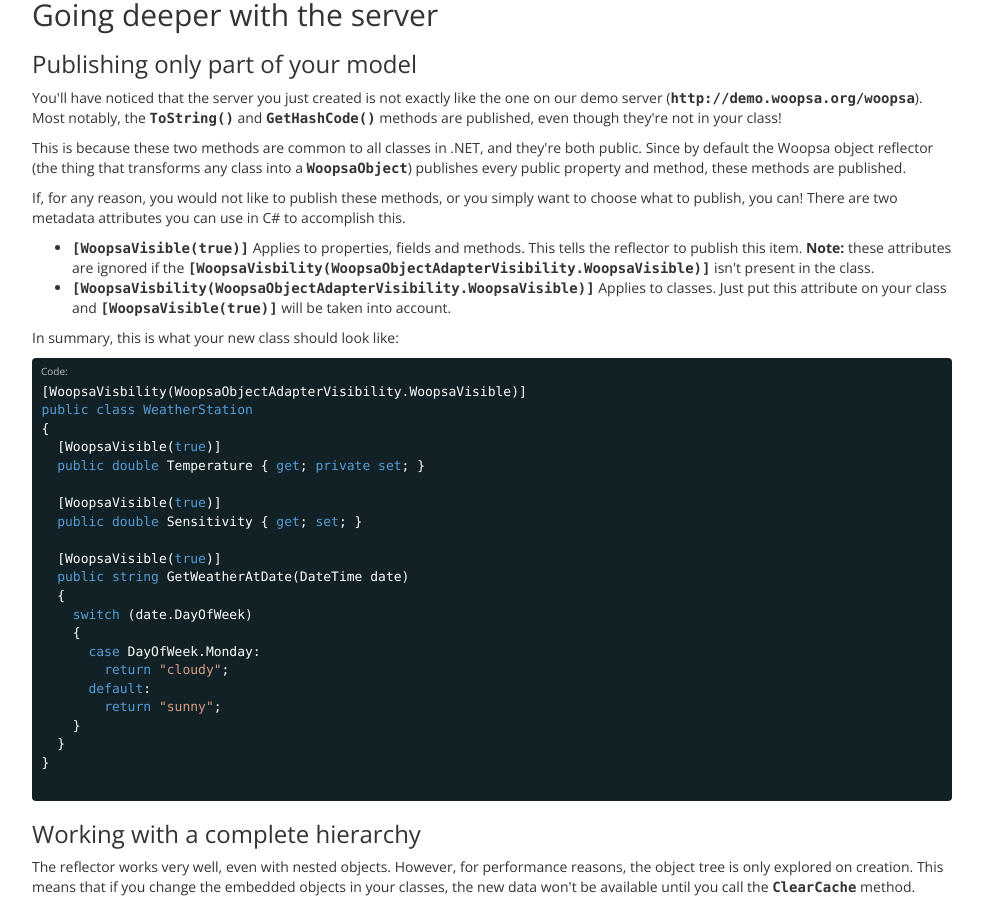
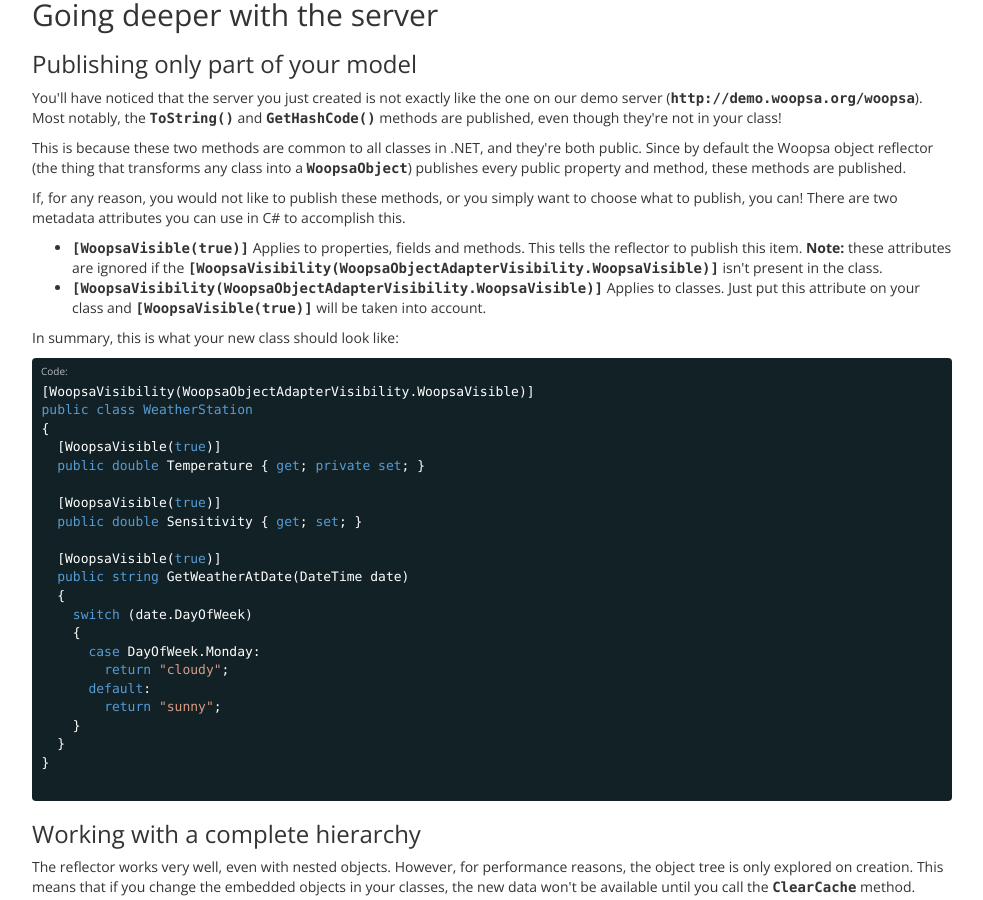
Before and after one commit to woopsa-protocol/woopsa-protocol.github.io, a Jekyll site: the page built from get-started.html, in a window 1280 px wide and 900 px high, scrolled down 3259 px. Shown: the whole window, without its empty margins (148-1131 px from the left). Built offline with Jekyll 4.4.1, drawn with Linux system fonts in a browser that asks for light colours.

Commit message:
Fixed typos in WoopsaVisibility

```diff
--- a/get-started.html
+++ b/get-started.html
@@ -172,13 +172,13 @@
 	<p>This is because these two methods are common to all classes in .NET, and they're both public. Since by default the Woopsa object reflector (the thing that transforms any class into a <samp>WoopsaObject</samp>) publishes every public property and method, these methods are published.</p>
 	<p>If, for any reason, you would not like to publish these methods, or you simply want to choose what to publish, you can! There are two metadata attributes you can use in C# to accomplish this.</p>
 	<ul>
-		<li><samp>[WoopsaVisible(true)]</samp> Applies to properties, fields and methods. This tells the reflector to publish this item. <strong>Note:</strong> these attributes are ignored if the <samp>[WoopsaVisbility(WoopsaObjectAdapterVisibility.WoopsaVisible)]</samp> isn't present in the class.</li>
-		<li><samp>[WoopsaVisbility(WoopsaObjectAdapterVisibility.WoopsaVisible)]</samp> Applies to classes. Just put this attribute on your class and <samp>[WoopsaVisible(true)]</samp> will be taken into account.</li>
+		<li><samp>[WoopsaVisible(true)]</samp> Applies to properties, fields and methods. This tells the reflector to publish this item. <strong>Note:</strong> these attributes are ignored if the <samp>[WoopsaVisibility(WoopsaObjectAdapterVisibility.WoopsaVisible)]</samp> isn't present in the class.</li>
+		<li><samp>[WoopsaVisibility(WoopsaObjectAdapterVisibility.WoopsaVisible)]</samp> Applies to classes. Just put this attribute on your class and <samp>[WoopsaVisible(true)]</samp> will be taken into account.</li>
 	</ul>
 	<p>In summary, this is what your new class should look like:</p>
     <div class="code">
     {% highlight csharp %}
-[WoopsaVisbility(WoopsaObjectAdapterVisibility.WoopsaVisible)]
+[WoopsaVisibility(WoopsaObjectAdapterVisibility.WoopsaVisible)]
 public class WeatherStation
 {
   [WoopsaVisible(true)]
```
